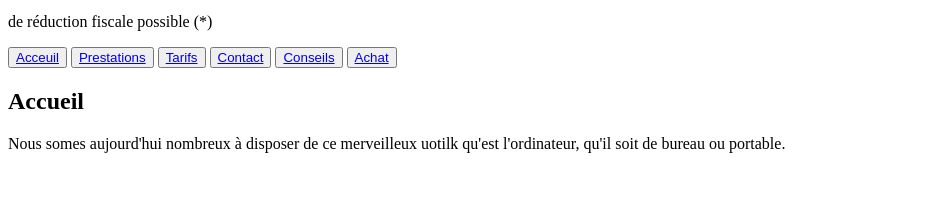
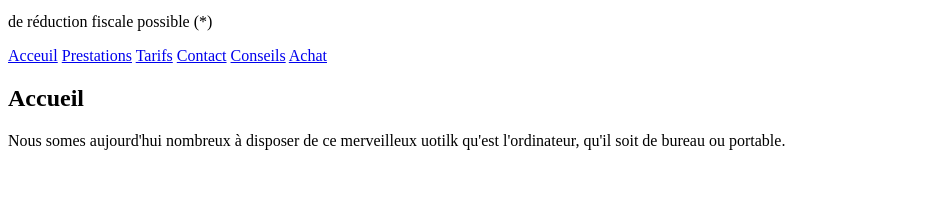
Before and after one commit to sroissard/depann-informatique.io, a plain HTML site: page index.html in a window 1280 px wide. Shown: the part 577-774 px from the top of the page, without its empty margins (0-926 px from the left). Drawn offline with Linux system fonts and the light colour scheme.

Commit message:
corrections liens html

```diff
--- a/index.html
+++ b/index.html
@@ -26,12 +26,12 @@
         </article>
 </header>
 <navbar>
-        <button><a class="nav-btn" href="page1.html">Acceuil</a></button>
-        <button><a class="nav-btn" href="page2.html">Prestations</a></button>
-        <button><a class="nav-btn" href="page3.html">Tarifs</a></button>
-        <button><a class="nav-btn" href="page4.html">Contact</a></button>
-        <button><a class="nav-btn" href="page5.html">Conseils</a></button>
-        <button><a class="nav-btn" href="page6.html">Achat</a></button>
+        <a class="nav-btn" href="page1.html">Acceuil</a>
+        <a class="nav-btn" href="page2.html">Prestations</a>
+        <a class="nav-btn" href="page3.html">Tarifs</a>
+        <a class="nav-btn" href="page4.html">Contact</a>
+        <a class="nav-btn" href="page5.html">Conseils</a>
+        <a class="nav-btn" href="page6.html">Achat</a>
 </navbar>
 <main>
         <h2>Accueil</h2>
```
